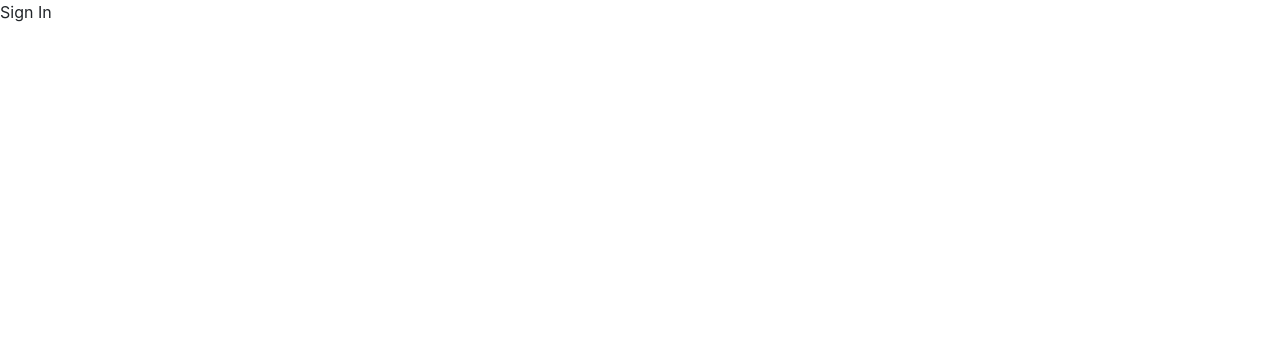
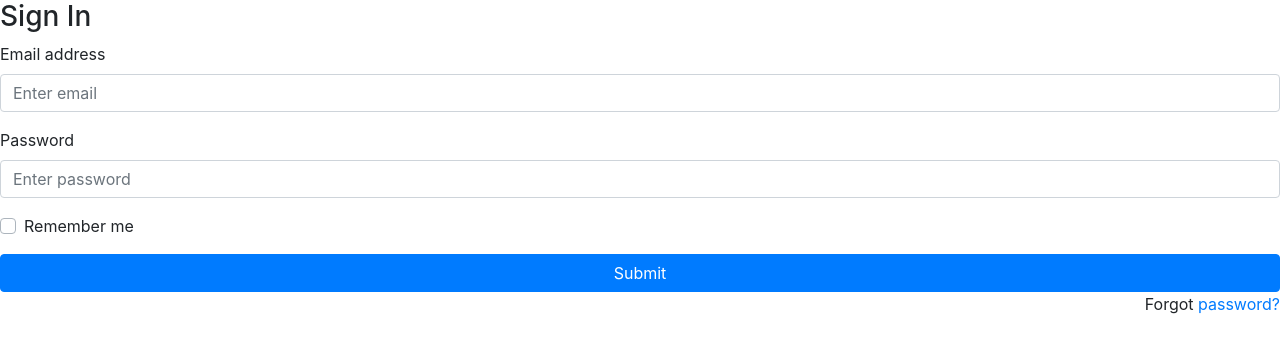
Before and after one commit to GreatDeveloper66/mars-photo-api, a React (Create React App) app in the folder frontend/: page / in a window 1280 px wide. Shown: the top 352 px of the page. Built offline with nearby package versions, Linux system fonts and the light colour scheme.

Commit message:
Add login form with Bootstrap 4

```diff
--- a/frontend/src/Components/Mars.js
+++ b/frontend/src/Components/Mars.js
@@ -27,11 +27,19 @@ export default function Mars() {
                     <h3>CURIOSITY</h3>
                 </Form.Row>
                 <Form.Row className="d-flex justify-content-start align-items-center">
+                    <Col xs={3}>
                     <label htmlFor="sol"className="d-flex mr-5">Sol</label>
+                    </Col>
+                    <Col xs={9}>
                     <input type="number"></input>
+                    </Col>
                 </Form.Row>
                 <Form.Row>
+
+                        <Col xs={3}>
                 <label htmlFor="camera" className="d-flex mr-3" >Camera</label>
+                </Col>
+                <Col xs={9}>
                 <select id="cameras" name="cameras" value={camera} onChange={handleChange}>
                     <option value="FHAZ">FHAZ</option>
                     <option value="RHAZ">RHAZ</option>
@@ -43,6 +51,8 @@ export default function Mars() {
                     <option value="PANCAM">PANCAM</option>
                     <option value="MINITES">MINITES</option>
                 </select>
+                </Col>
+
             </Form.Row>
             <Form.Row className="d-flex justify-content-center align-items-center">
                 <Button type="submit" variant="primary">Find Photos</Button>
--- a/frontend/src/Components/SignIn.js
+++ b/frontend/src/Components/SignIn.js
@@ -6,7 +6,31 @@ class SignIn extends Component {
     }
     render(){
         return(
-            <div>Sign In</div>
+            <form>
+                <h3>Sign In</h3>
+
+                <div className="form-group">
+                    <label>Email address</label>
+                    <input type="email" className="form-control" placeholder="Enter email" />
+                </div>
+
+                <div className="form-group">
+                    <label>Password</label>
+                    <input type="password" className="form-control" placeholder="Enter password" />
+                </div>
+
+                <div className="form-group">
+                    <div className="custom-control custom-checkbox">
+                        <input type="checkbox" className="custom-control-input" id="customCheck1" />
+                        <label className="custom-control-label" htmlFor="customCheck1">Remember me</label>
+                    </div>
+                </div>
+
+                <button type="submit" className="btn btn-primary btn-block">Submit</button>
+                <p className="forgot-password text-right">
+                    Forgot <a href="#">password?</a>
+                </p>
+            </form>
         )
     }
 }
```
